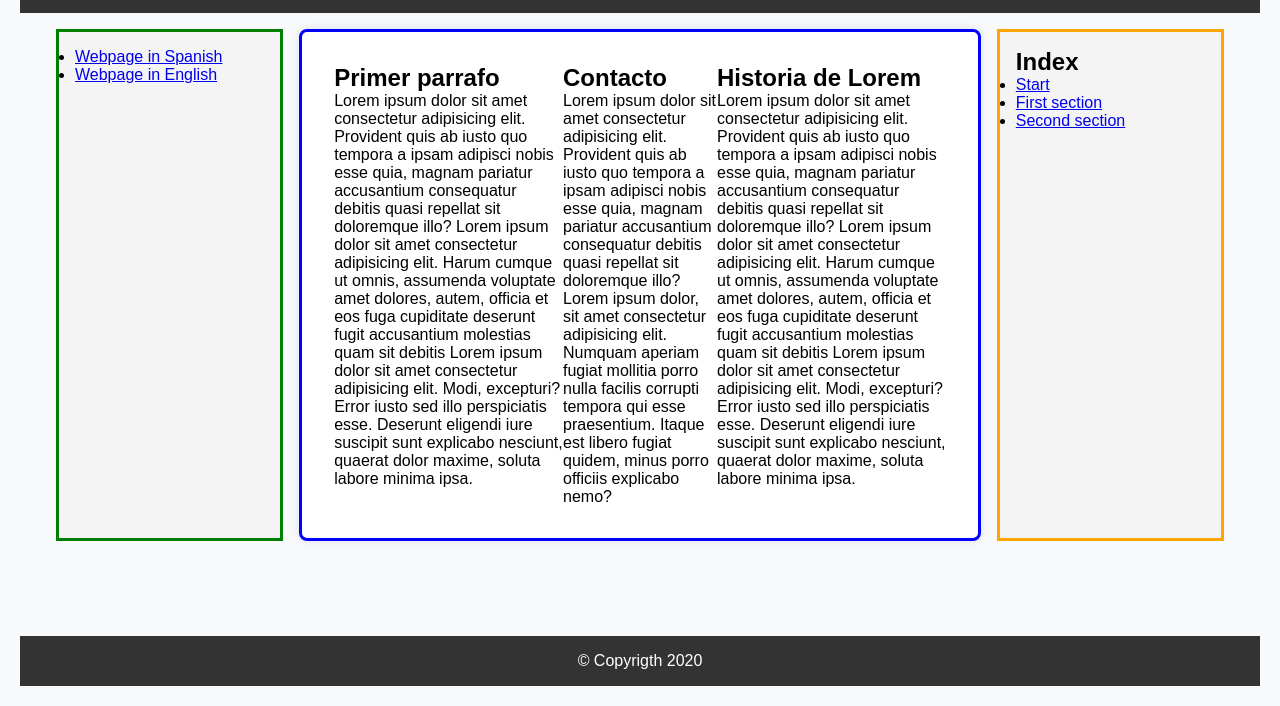
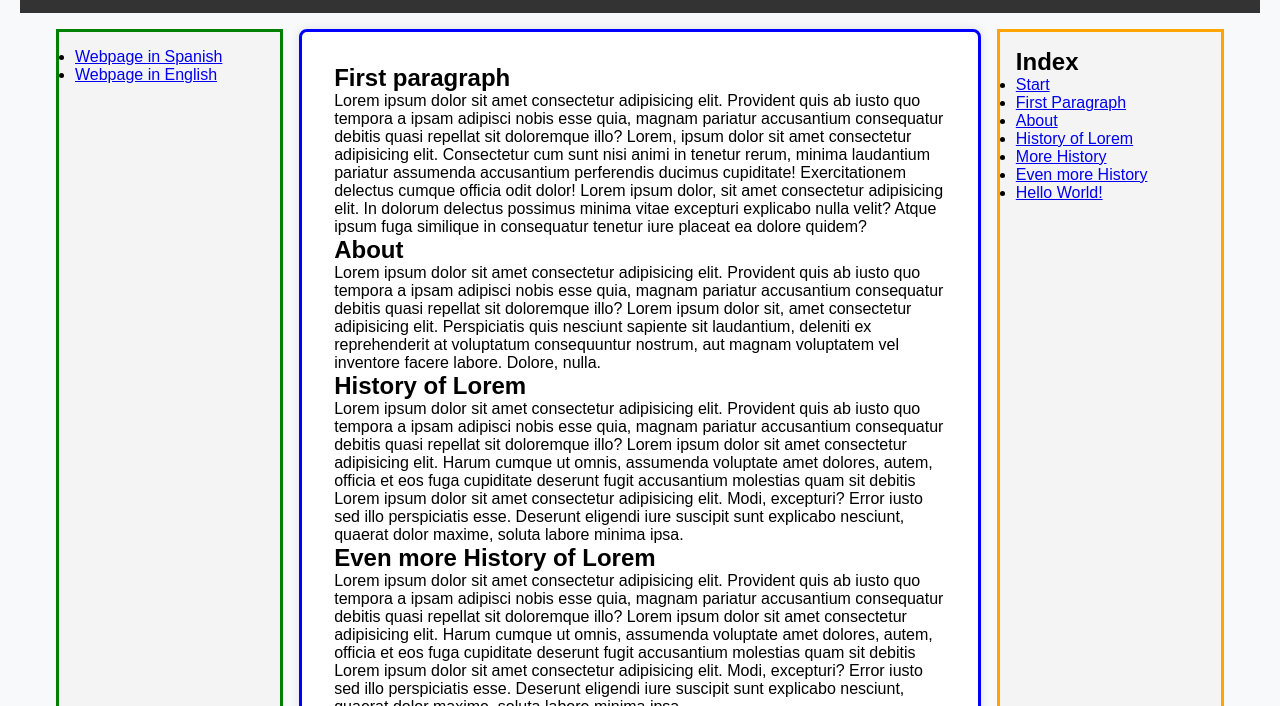
Before and after one commit to ArturoMartinezSerna/documentacionLoremIp, a plain HTML site: page english.html in a window 1280 px wide. Shown: the part 94-800 px from the top of the page. Drawn offline with Linux system fonts and the light colour scheme.

Commit message:
Refactor sections and headings in English and index HTML files for improved structure and accessibility

```diff
--- a/english.html
+++ b/english.html
@@ -34,27 +34,36 @@
     </nav>
 
     <main>
-        <section id="section1">
-        <h2>Primer parrafo</h2>
-        <p>Lorem ipsum dolor sit amet consectetur adipisicing elit. Provident quis ab iusto quo tempora a ipsam adipisci nobis esse quia, magnam pariatur accusantium consequatur debitis quasi repellat sit doloremque illo? Lorem ipsum dolor sit amet consectetur adipisicing elit. Harum cumque ut omnis, assumenda voluptate amet dolores, autem, officia et eos fuga cupiditate deserunt fugit accusantium molestias quam sit debitis Lorem ipsum dolor sit amet consectetur adipisicing elit. Modi, excepturi? Error iusto sed illo perspiciatis esse. Deserunt eligendi iure suscipit sunt explicabo nesciunt, quaerat dolor maxime, soluta labore minima ipsa.</p>
-        </section>
-        <section id="section2">
-            <h2>Contacto</h2>
-            <p>Lorem ipsum dolor sit amet consectetur adipisicing elit. Provident quis ab iusto quo tempora a ipsam adipisci nobis esse quia, magnam pariatur accusantium consequatur debitis quasi repellat sit doloremque illo? Lorem ipsum dolor, sit amet consectetur adipisicing elit. Numquam aperiam fugiat mollitia porro nulla facilis corrupti tempora qui esse praesentium. Itaque est libero fugiat quidem, minus porro officiis explicabo nemo?</p>
-        </section>
-        <section id="section3">
-            <h2>Historia de Lorem</h2>
+        <section>
+            <h2 id="primerParrafo">First paragraph</h2>
+            <p>Lorem ipsum dolor sit amet consectetur adipisicing elit. Provident quis ab iusto quo tempora a ipsam adipisci
+              nobis esse quia, magnam pariatur accusantium consequatur debitis quasi repellat sit doloremque illo? Lorem, ipsum dolor sit amet consectetur adipisicing elit. Consectetur cum sunt nisi animi in tenetur rerum, minima laudantium pariatur assumenda accusantium perferendis ducimus cupiditate! Exercitationem delectus cumque officia odit dolor! Lorem ipsum dolor, sit amet consectetur adipisicing elit. In dolorum delectus possimus minima vitae excepturi explicabo nulla velit? Atque ipsum fuga similique in consequatur tenetur iure placeat ea dolore quidem?</p>
+
+            <h2 id="contacto">About</h2>
+            <p>Lorem ipsum dolor sit amet consectetur adipisicing elit. Provident quis ab iusto quo tempora a ipsam adipisci
+              nobis esse quia, magnam pariatur accusantium consequatur debitis quasi repellat sit doloremque illo? Lorem ipsum dolor sit, amet consectetur adipisicing elit. Perspiciatis quis nesciunt sapiente sit laudantium, deleniti ex reprehenderit at voluptatum consequuntur nostrum, aut magnam voluptatem vel inventore facere labore. Dolore, nulla.</p>
+            <h2 id="historia">History of Lorem</h2>
             <p>Lorem ipsum dolor sit amet consectetur adipisicing elit. Provident quis ab iusto quo tempora a ipsam adipisci nobis esse quia, magnam pariatur accusantium consequatur debitis quasi repellat sit doloremque illo? Lorem ipsum dolor sit amet consectetur adipisicing elit. Harum cumque ut omnis, assumenda voluptate amet dolores, autem, officia et eos fuga cupiditate deserunt fugit accusantium molestias quam sit debitis Lorem ipsum dolor sit amet consectetur adipisicing elit. Modi, excepturi? Error iusto sed illo perspiciatis esse. Deserunt eligendi iure suscipit sunt explicabo nesciunt, quaerat dolor maxime, soluta labore minima ipsa.</p>
-        </section>
+            <h2 id="masHistoria">Even more History of Lorem</h2>
+            <p>Lorem ipsum dolor sit amet consectetur adipisicing elit. Provident quis ab iusto quo tempora a ipsam adipisci nobis esse quia, magnam pariatur accusantium consequatur debitis quasi repellat sit doloremque illo? Lorem ipsum dolor sit amet consectetur adipisicing elit. Harum cumque ut omnis, assumenda voluptate amet dolores, autem, officia et eos fuga cupiditate deserunt fugit accusantium molestias quam sit debitis Lorem ipsum dolor sit amet consectetur adipisicing elit. Modi, excepturi? Error iusto sed illo perspiciatis esse. Deserunt eligendi iure suscipit sunt explicabo nesciunt, quaerat dolor maxime, soluta labore minima ipsa.</p>
+            <h2 id="masAunHistoria">More even more History of Lorem</h2>
+            <p>Lorem ipsum dolor sit amet consectetur adipisicing elit. Provident quis ab iusto quo tempora a ipsam adipisci nobis esse quia, magnam pariatur accusantium consequatur debitis quasi repellat sit doloremque illo? Lorem ipsum dolor sit amet consectetur adipisicing elit. Harum cumque ut omnis, assumenda voluptate amet dolores, autem, officia et eos fuga cupiditate deserunt fugit accusantium molestias quam sit debitis Lorem ipsum dolor sit amet consectetur adipisicing elit. Modi, excepturi? Error iusto sed illo perspiciatis esse. Deserunt eligendi iure suscipit sunt explicabo nesciunt, quaerat dolor maxime, soluta labore minima ipsa.</p>
+            <h2 id="holaMundo">Hello World! History of Lorem</h2>
+            <p>Lorem ipsum dolor sit amet consectetur adipisicing elit. Provident quis ab iusto quo tempora a ipsam adipisci nobis esse quia, magnam pariatur accusantium consequatur debitis quasi repellat sit doloremque illo? Lorem ipsum dolor sit amet consectetur adipisicing elit. Harum cumque ut omnis, assumenda voluptate amet dolores, autem, officia et eos fuga cupiditate deserunt fugit accusantium molestias quam sit debitis Lorem ipsum dolor sit amet consectetur adipisicing elit. Modi, excepturi? Error iusto sed illo perspiciatis esse. Deserunt eligendi iure suscipit sunt explicabo nesciunt, quaerat dolor maxime, soluta labore minima ipsa.</p>
+            </section>
         </main>
 
     <aside>
         <h2>Index</h2>
         <ul>
             <li><a href="#header1">Start</a></li>
-            <li><a href="#section1">First section</a></li>
-            <li><a href="#section2">Second section</a></li>
-        </ul>
+            <li><a href="#primerParrafo">First Paragraph</a></li>
+            <li><a href="#contacto">About</a></li>
+            <li><a href="#historia">History of Lorem</a></li>
+            <li><a href="#masHistoria">More History</a></li>
+            <li><a href="#masAunHistoria">Even more History</a></li>
+            <li><a href="#holaMundo">Hello World!</a></li>
+          </ul>
     </aside>
   </div>
   <footer>
```
Also changed, not shown: index.html (+18 -11 lines).
